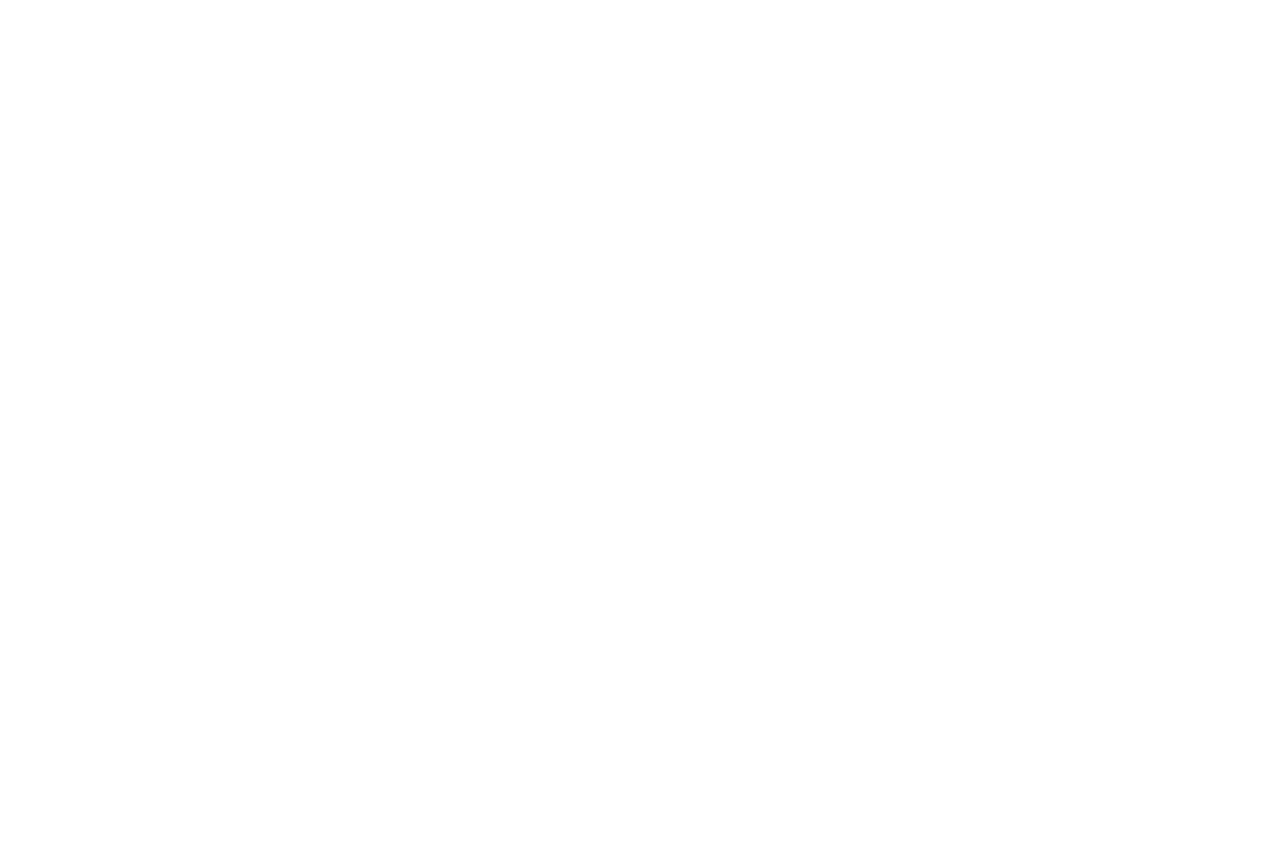
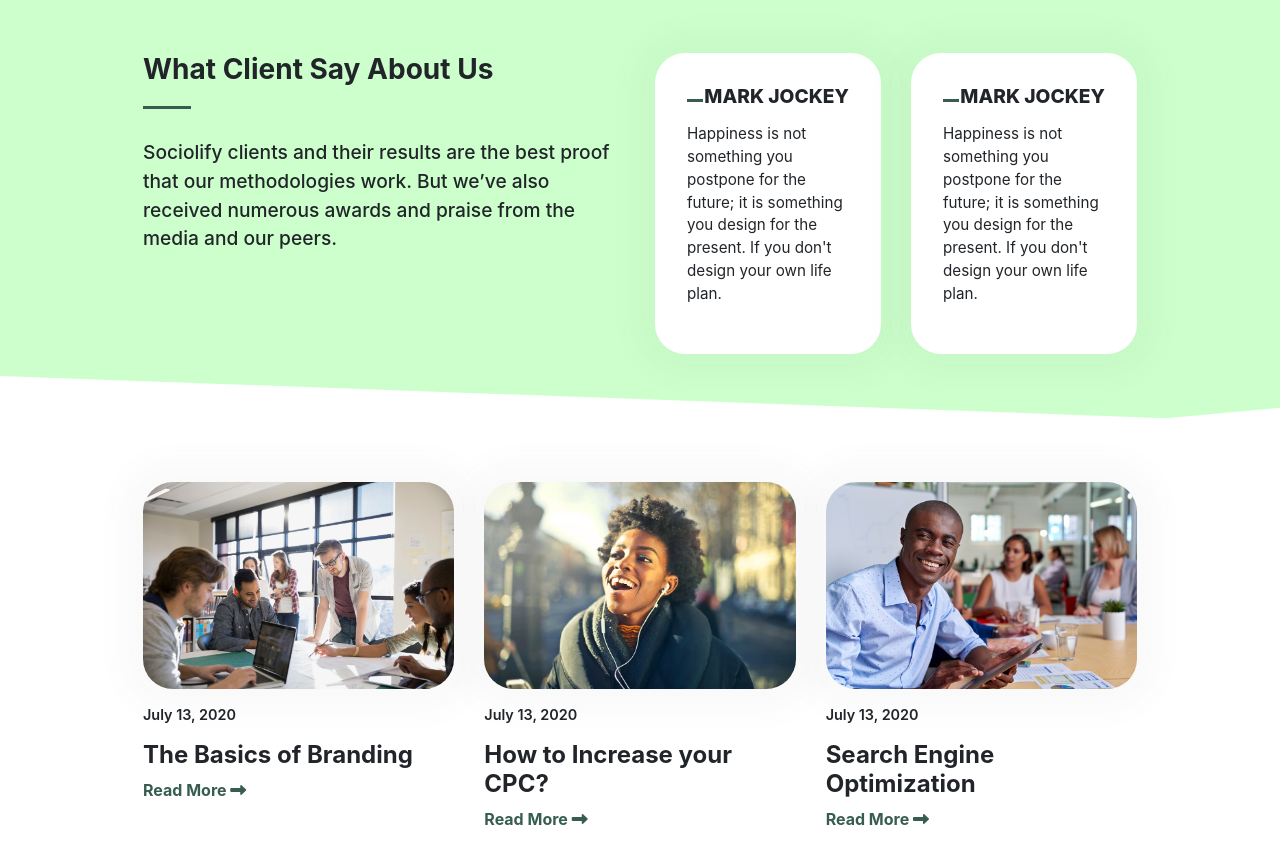
Before and after one commit to hendurhance/sociolify-vue, a Vue app: page / in a window 1280 px wide. Shown: the part 2440-3303 px from the top of the page. Before the commit the page ends 2429 px from the top, so only its background shows below. Built offline with nearby package versions, Linux system fonts and the light colour scheme.

Commit message:
initial commit

```diff
--- /dev/null
+++ b/src/components/Blog.vue
@@ -0,0 +1,79 @@
+<template>
+  <section>
+      <b-container>
+          <b-row>
+              <b-col class="blog" v-for="(blog, index) in blogs" :key="index" lg="4" md="12" sm="12">
+                  <div>
+                      <div class="blog-img">
+                          <img class="img-fluid" :src="blog.image" alt="">
+                      </div>
+                      <p>{{ blog.date }}</p>
+                      <h4>{{ blog.text }}</h4>
+                      <a href="#">{{ blog.button }} <i class="fas fa-long-arrow-alt-right"></i></a>
+                  </div>
+              </b-col>
+          </b-row>
+      </b-container>
+  </section>
+</template>
+
+<script>
+import blogOne from '../assets/blog-1.jpg'
+import blogTwo from '../assets/blog-2.jpg'
+import blogThree from '../assets/blog-3.jpg'
+
+export default {
+     data(){
+         return{
+             blogs: [
+                 {
+                     image: blogOne,
+                     date: "July 13, 2020",
+                     text: "The Basics of Branding",
+                     button: "Read More"
+                 },
+                 {
+                     image: blogTwo,
+                     date: "July 13, 2020",
+                     text: "How to Increase your CPC?",
+                     button: "Read More"
+                 },
+                 {
+                     image: blogThree,
+                     date: "July 13, 2020",
+                     text: "Search Engine Optimization",
+                     button: "Read More"
+                 }
+             ]
+         }
+     }
+}
+</script>
+
+<style scoped>
+section{
+    padding: 4em 8em !important
+}
+.blog .blog-img img{
+    border-radius: 30px;
+    box-shadow: 0px 0px 30px 20px rgba(112, 110, 110, 0.04);
+}
+.blog p {
+    margin-top: 1em;
+    font-size: .9em;
+    font-weight: 600;
+}
+.blog h4 {
+    font-weight: bolder;
+}
+.blog a{
+    font-weight: 650;
+    color: #375d4e;
+}
+
+@media screen and (max-width: 768px){
+section{
+    padding: 3em 0 !important;
+  }
+}
+</style>
--- a/src/components/Testimonials.vue
+++ b/src/components/Testimonials.vue
@@ -2,9 +2,28 @@
     <section>
       <b-container>
           <b-row>
-             <b-col>
-
-             </b-col>
+            <b-col lg="6" md="12" sm="12">
+                <div class="content">
+                    <h3>What Client Say About Us</h3>
+                    <p>Sociolify clients and their results are the best proof that our methodologies work. But we’ve also received numerous awards and praise from the media and our peers.</p>
+                </div>
+            </b-col>
+            <b-col lg="3" md="6" sm="12">
+                <div class="testimonial">
+                    <div class="section">
+                        <h4>MARK JOCKEY</h4>
+                        <p>Happiness is not something you postpone for the future; it is something you design for the present. If you don't design your own life plan.</p>
+                    </div>
+                </div>
+            </b-col>
+            <b-col lg="3" md="6" sm="12">
+                <div class="testimonial">
+                    <div class="section">
+                        <h4>MARK JOCKEY</h4>
+                        <p>Happiness is not something you postpone for the future; it is something you design for the present. If you don't design your own life plan.</p>
+                    </div>
+                </div>
+            </b-col>
           </b-row>
       </b-container>
     </section>
@@ -23,4 +42,54 @@ section{
     background-position: center;
     background-size: cover;
 }
+.content h3{
+    font-weight: 700;
+}
+.content h3::after{
+    content: "";
+    width: 10%;
+    margin-top: 0.7em;
+    height: 3px;
+    display: block;
+    background: #375d4e;
+}
+.content p{
+    font-size: 1.2em;
+    margin-top: 1.5em;
+    font-weight: 500;
+}
+.testimonial{
+    border-radius: 30px;
+    background-color: rgb(255, 255, 255);
+    box-shadow: 0px 0px 30px 20px rgba(112, 110, 110, 0.04)
+}
+.section{
+    padding: 2em;
+}
+.section h4{
+    font-size: 1.2em;
+    font-weight: 800;
+    text-align: right;
+}
+.section h4::after{
+    content: "";
+    width: 10%;
+    margin-top: 0.7em;
+    height: 3px;
+    float: left;
+    display: block;
+    background: #375d4e;
+}
+.section p{
+    margin-top: 1em;
+    font-size: .95em;
+}
+@media screen and (max-width: 768px) {
+    section{
+        padding: 3em 0 !important;
+    }
+    .section{
+        margin-top: 2em;
+    }
+}
 </style>
--- a/src/views/Home.vue
+++ b/src/views/Home.vue
@@ -5,6 +5,8 @@
      <about-section></about-section>
      <services></services>
      <why-us></why-us>
+     <testimonials></testimonials>
+     <blog></blog>
 </div>
 </template>
 
@@ -14,6 +16,8 @@ import Outline from '../components/Outline.vue'
 import aboutSection from '../components/aboutSection.vue'
 import Services from '../components/Services.vue'
 import whyUs from '../components/whyUs.vue'
+import Testimonials from '../components/Testimonials.vue'
+import Blog from '../components/Blog.vue'
 
 export default {
     components:{
@@ -21,7 +25,9 @@ export default {
         'app-outline': Outline,
         'about-section': aboutSection,
         'services': Services,
-        'why-us': whyUs
+        'why-us': whyUs,
+        'testimonials': Testimonials,
+        'blog': Blog
     }
 }
 </script>
```
Also changed, not shown: src/components/Contact.vue (added, +15 -0 lines).
